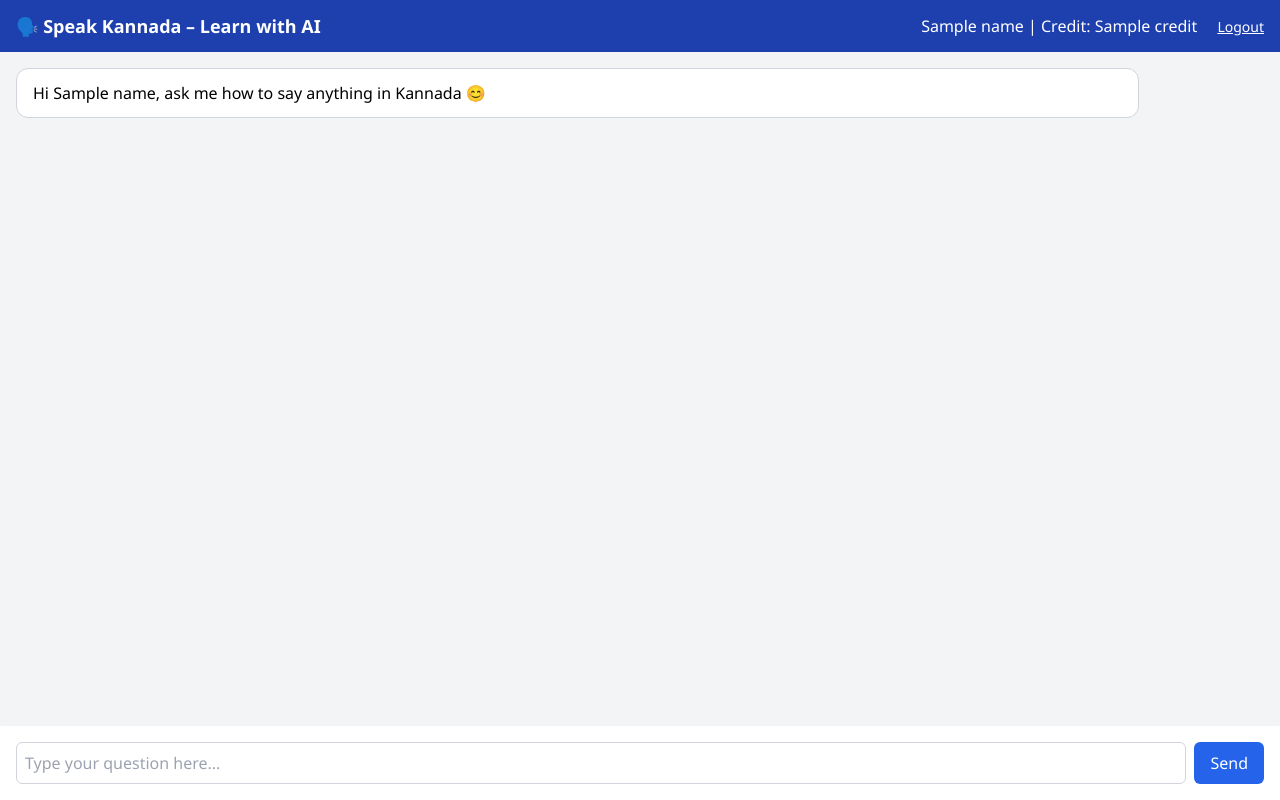
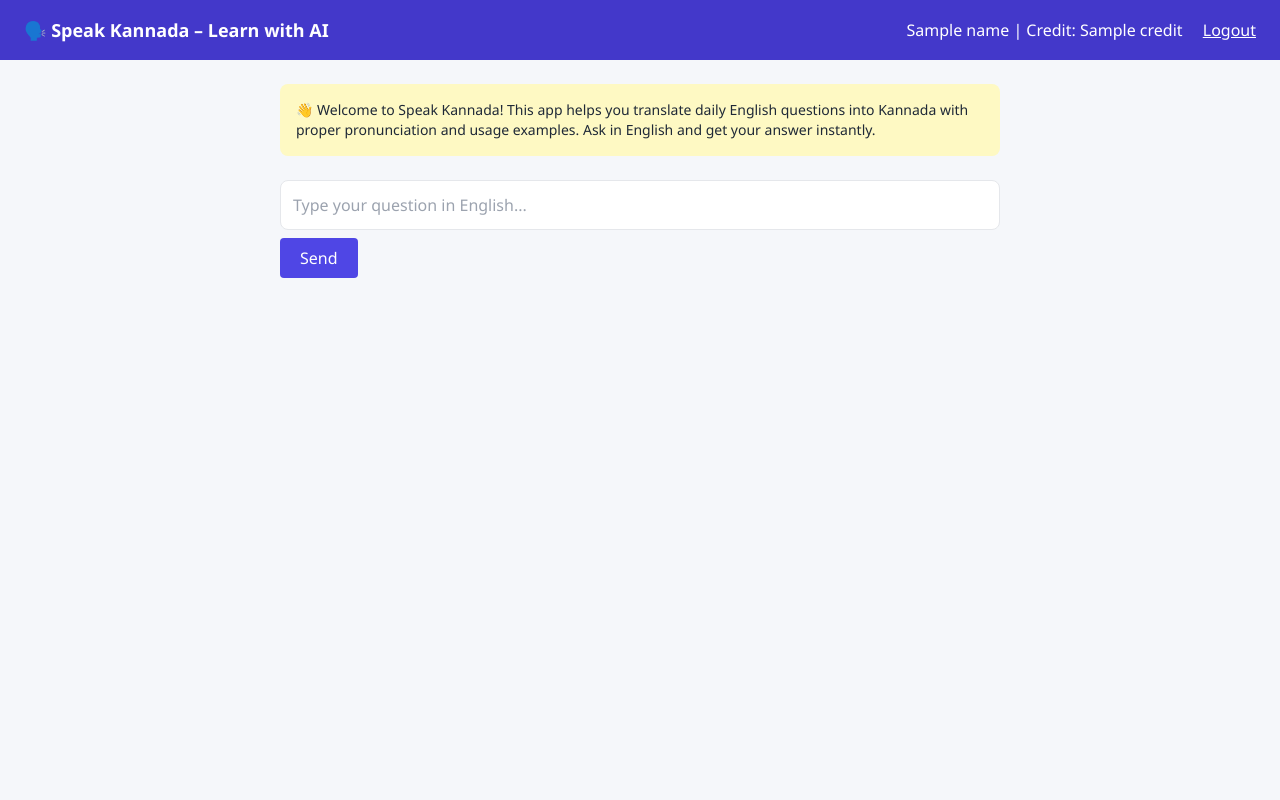
Before and after one commit to Superai-cool/Speak-Kannada, a Flask app: template templates/dashboard.html in a window 1280 px wide. Run offline with Flask 3, Linux system fonts and the light colour scheme; the template is opened without the code that fills it: most values are stand-ins (such as "Sample title", 1, 10 or a date in 2020); parts of the project's set-up code (start-up, migrations or seed data) failed here and were passed over; some libraries are stand-ins or nearby versions.

Commit message:
Update dashboard.html

```diff
--- a/templates/dashboard.html
+++ b/templates/dashboard.html
@@ -1,131 +1,93 @@
 <!DOCTYPE html>
 <html lang="en">
 <head>
-  <meta charset="UTF-8">
+  <meta charset="UTF-8" />
   <title>Dashboard | Speak Kannada</title>
-  <meta name="viewport" content="width=device-width, initial-scale=1.0">
+  <meta name="viewport" content="width=device-width, initial-scale=1.0" />
   <script src="https://cdn.tailwindcss.com"></script>
   <style>
+    * {
+      font-family: 'Segoe UI', sans-serif;
+      box-sizing: border-box;
+    }
     body {
-      background-color: #f3f4f6;
-      font-family: 'Segoe UI', sans-serif;
+      background-color: #f5f7fa;
     }
-    .message {
-      margin-bottom: 12px;
-      padding: 12px 16px;
-      border-radius: 12px;
-      max-width: 90%;
-      word-wrap: break-word;
-    }
-    .user-msg {
-      background-color: #e0f2fe;
-      margin-left: auto;
-    }
-    .ai-msg {
-      background-color: #fff;
-      border: 1px solid #d1d5db;
-    }
-    .loading {
-      display: inline-block;
-      width: 22px;
-      height: 22px;
-      border: 3px solid #3b82f6;
-      border-radius: 50%;
-      border-top-color: transparent;
-      animation: spin 1s linear infinite;
-      margin-left: 10px;
-    }
-    @keyframes spin {
-      to { transform: rotate(360deg); }
+    .reply-box {
+      background: #fff;
+      padding: 15px;
+      border-left: 4px solid #6366f1;
+      border-radius: 10px;
+      margin-top: 20px;
     }
   </style>
 </head>
-<body class="min-h-screen flex flex-col">
-  <nav class="bg-blue-800 text-white px-4 py-3 flex justify-between items-center">
-    <h1 class="text-lg font-semibold">🗣️ Speak Kannada – Learn with AI</h1>
+<body>
+  <div class="bg-indigo-700 text-white px-6 py-4 flex justify-between items-center">
+    <div class="text-lg font-bold">🗣️ Speak Kannada – Learn with AI</div>
     <div>
-      {{ name }} | Credit: <span id="credit">{{ credit }}</span>
-      <a href="/logout" class="ml-4 underline text-sm">Logout</a>
+      {{ name }} | Credit: {{ credit }}
+      <a href="/logout" class="ml-4 underline">Logout</a>
     </div>
-  </nav>
+  </div>
 
-  <main class="flex-1 px-4 py-4 overflow-y-auto" id="chat-box">
-    <div class="ai-msg message">Hi {{ name }}, ask me how to say anything in Kannada 😊</div>
-  </main>
+  <div class="max-w-3xl mx-auto p-6">
+    <!-- App Intro -->
+    <div class="bg-yellow-100 p-4 rounded-lg text-gray-800 text-sm mb-4">
+      👋 Welcome to Speak Kannada! This app helps you translate daily English questions into Kannada with proper pronunciation and usage examples. Ask in English and get your answer instantly.
+    </div>
 
-  <footer class="p-4 bg-white shadow-md">
-    <div class="flex">
-      <input id="user-input" class="flex-1 border border-gray-300 p-2 rounded-md mr-2" placeholder="Type your question here..." />
-      <button onclick="sendMessage()" class="bg-blue-600 text-white px-4 py-2 rounded-md">Send</button>
-    </div>
-  </footer>
+    <!-- Chat Display -->
+    <div id="chat-box"></div>
+
+    <!-- User Input Form -->
+    <form id="chat-form" class="mt-6">
+      <input type="text" id="user-input" name="user_input" placeholder="Type your question in English..." class="w-full p-3 border rounded-lg" required />
+      <button type="submit" class="mt-2 px-5 py-2 bg-indigo-600 text-white rounded hover:bg-indigo-700">Send</button>
+    </form>
+  </div>
 
   <script>
-    function appendMessage(content, sender = 'ai', id = null) {
-      const chatBox = document.getElementById('chat-box');
-      const div = document.createElement('div');
-      div.className = `${sender}-msg message`;
-      if (id) div.id = id;
-      div.innerHTML = content.replace(/\n/g, "<br>");
-      chatBox.appendChild(div);
-      chatBox.scrollTop = chatBox.scrollHeight;
-    }
+    const form = document.getElementById('chat-form');
+    const input = document.getElementById('user-input');
+    const chatBox = document.getElementById('chat-box');
 
-    function removeElement(id) {
-      const el = document.getElementById(id);
-      if (el) el.remove();
-    }
+    form.addEventListener('submit', async (e) => {
+      e.preventDefault();
+      const question = input.value.trim();
+      if (!question) return;
 
-    async function sendMessage() {
-      const input = document.getElementById('user-input');
-      const text = input.value.trim();
-      if (!text) return;
-      appendMessage(text, 'user');
-      input.value = "";
+      // English check (basic)
+      if (!/^[A-Za-z0-9.,?'\"\\s]+$/.test(question)) {
+        alert("❌ Please ask your question in English only.");
+        return;
+      }
 
-      // Loading spinner
-      const loadingId = "loading-spinner";
-      appendMessage('<div class="flex items-center"><span>Thinking...</span><span class="loading"></span></div>', 'ai', loadingId);
+      const userHtml = `<div class='text-right my-3'><div class='inline-block bg-blue-100 text-gray-800 px-4 py-2 rounded-xl'>${question}</div></div>`;
+      chatBox.insertAdjacentHTML('beforeend', userHtml);
+      input.value = '';
 
-      try {
-        const res = await fetch('/get_response', {
-          method: 'POST',
-          headers: { 'Content-Type': 'application/json' },
-          body: JSON.stringify({ message: text })
-        });
+      const loader = document.createElement('div');
+      loader.className = 'reply-box';
+      loader.innerHTML = '⏳ Generating response...';
+      chatBox.appendChild(loader);
 
-        removeElement(loadingId);
+      const res = await fetch('/ask', {
+        method: 'POST',
+        headers: { 'Content-Type': 'application/json' },
+        body: JSON.stringify({ user_input: question })
+      });
 
-        const data = await res.json();
-        if (data.error) {
-          appendMessage(`<strong>Error:</strong> ${data.error}`, 'ai');
-        } else {
-          const formatted = formatResponse(data.response);
-          appendMessage(formatted, 'ai');
-          document.getElementById('credit').innerText = data.remaining_credit;
-        }
-      } catch (err) {
-        removeElement(loadingId);
-        appendMessage("⚠️ Something went wrong. Please try again.", 'ai');
+      const data = await res.json();
+      loader.remove();
+
+      if (res.status !== 200) {
+        chatBox.insertAdjacentHTML('beforeend', `<div class='reply-box text-red-600'>${data.error || 'Something went wrong.'}</div>`);
+        return;
       }
-    }
 
-    function formatResponse(text) {
-      const lines = text.trim().split("\n").filter(l => l);
-      return lines.map(line => {
-        if (line.includes("Kannada Translation")) {
-          return `👉 <b>Kannada Translation</b> – ${line.split("–")[1].trim()}`;
-        } else if (line.includes("Transliteration")) {
-          return `🎯 <b>Transliteration</b> – ${line.split("–")[1].trim()}`;
-        } else if (line.includes("Meaning") || line.includes("Context")) {
-          return `💬 <b>Meaning / Context</b> – ${line.split("–")[1].trim()}`;
-        } else if (line.includes("Example")) {
-          return `✍️ <b>Example Sentence</b> – ${line.split("–")[1].trim()}`;
-        } else {
-          return line;
-        }
-      }).join("<br>");
-    }
+      chatBox.insertAdjacentHTML('beforeend', `<div class='reply-box'>${data.response}</div>`);
+    });
   </script>
 </body>
 </html>
```
